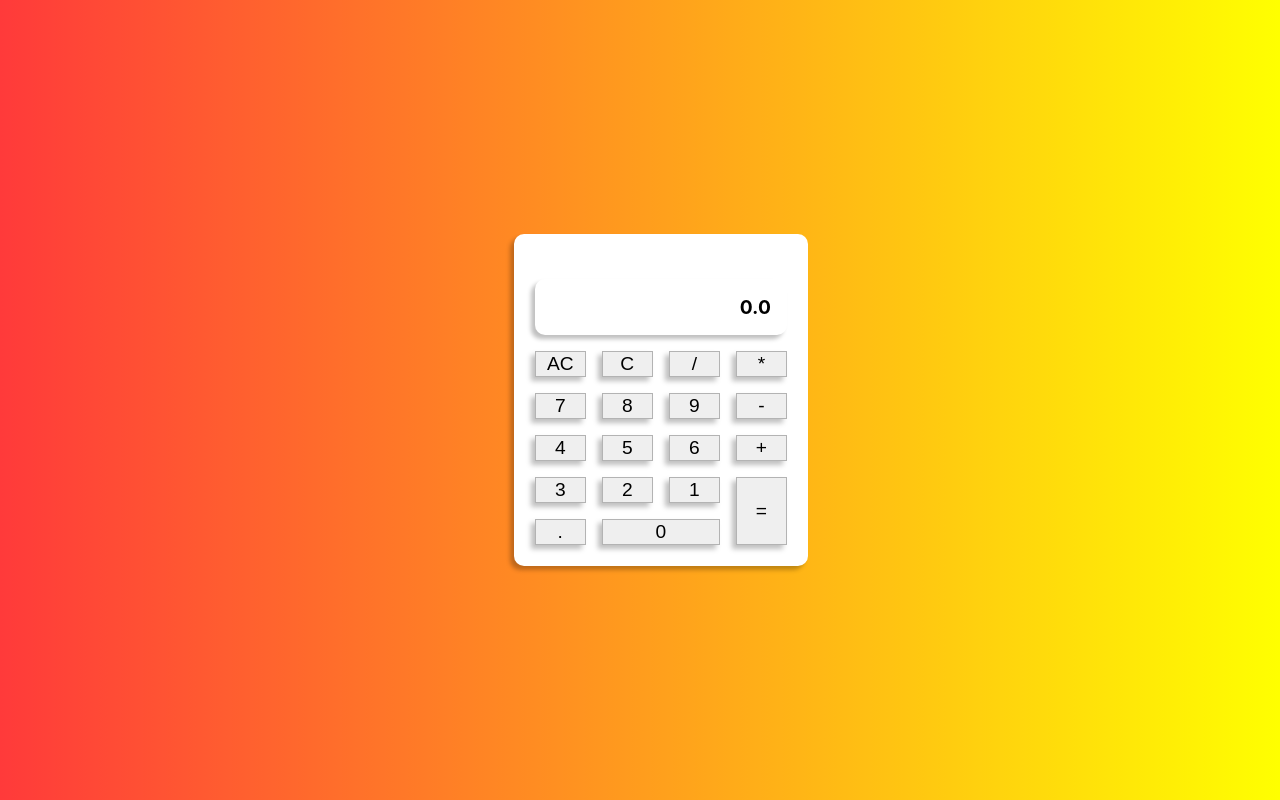
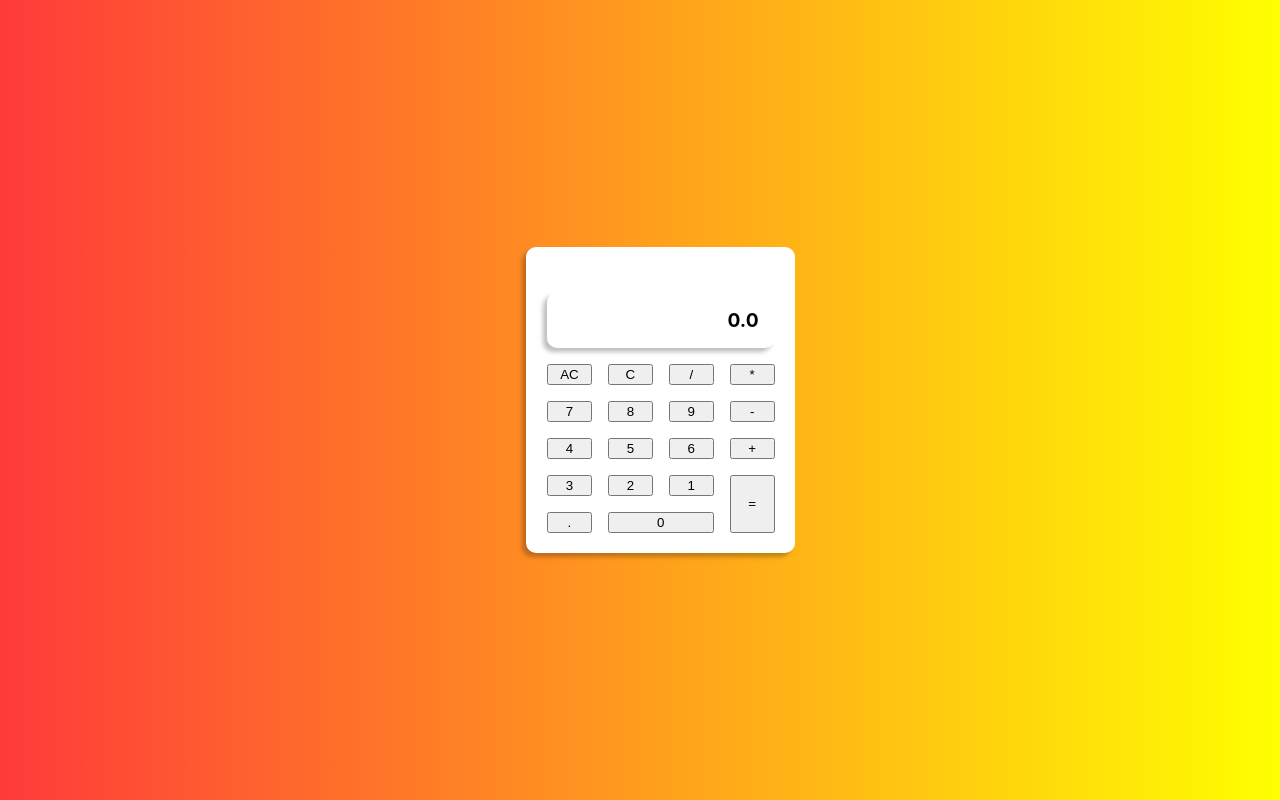
Before and after one commit to comingback2life/react-calculator, a React (Create React App) app: page / in a window 1280 px wide. Built offline with nearby package versions, Linux system fonts and the light colour scheme.

Commit message:
Moved the Button Component

```diff
--- a/src/CalcButton.js
+++ b/src/CalcButton.js
@@ -1,7 +1,67 @@
 import React from 'react'
+import { DisplayBox } from './DisplayBox'
+export const CalcButton = () => {
+  const btns =[ {
+    key:'clear',
+    value:'AC'
+  },{
+    key :'clean',
+    value:'C'
+  },{
+    key :'divide',
+    value:'/'
+  },{
+    key :'multi',
+    value:'*'
+  },{
+    key :'seven',
+    value:'7'
+  } ,{
+    key :'eight',
+    value:'8'
+  },{
+    key :'nine',
+    value:'9'
+  },{
+    key :'minus',
+    value:'-'
+  },{
+    key :'four',
+    value:'4'
+  },{
+    key :'five',
+    value:'5'
+  },{
+    key :'six',
+    value:'6'
+  },{
+    key :'plus',
+    value:'+'
+  },{
+    key :'three',
+    value:'3'
+  },{
+    key :'two',
+    value:'2'
+  },{
+    key :'one',
+    value:'1'
+  },{
+    key :'dot',
+    value:'.'
+  },{
+    key :'zero',
+    value:'0'
+  },{
+    key :'equalsSign',
+    value:'='
+  }]
+  const handleOnClick=(value)=>{
 
-export const CalcButton = ({text,name}) => {
+  }
   return (
-    <button className={`btn ${name}`}>{text}</button>
+
+    // <button className={`btn ${myClass}`}>{text}</button>
+    btns.map(btnList=><button key={btnList.key}className={btnList.key} onClick={()=>handleOnClick(btnList.value)}>{btnList.value}</button>)
   )
 }
--- a/src/Calculator.js
+++ b/src/Calculator.js
@@ -1,76 +1,18 @@
 import React,{useState} from 'react'
 import { DisplayBox } from './DisplayBox';
-import {CalcButton} from './CalcButton'
+import { CalcButton } from './CalcButton';
 
-const btns =[ {
-  key:'clear',
-  value:'AC'
-},{
-  key :'clean',
-  value:'C'
-},{
-  key :'divide',
-  value:'/'
-},{
-  key :'multi',
-  value:'*'
-},{
-  key :'seven',
-  value:'7'
-} ,{
-  key :'eight',
-  value:'8'
-},{
-  key :'nine',
-  value:'9'
-},{
-  key :'minus',
-  value:'-'
-},{
-  key :'four',
-  value:'4'
-},{
-  key :'five',
-  value:'5'
-},{
-  key :'six',
-  value:'6'
-},{
-  key :'plus',
-  value:'+'
-},{
-  key :'three',
-  value:'3'
-},{
-  key :'two',
-  value:'2'
-},{
-  key :'one',
-  value:'1'
-},{
-  key :'dot',
-  value:'.'
-},{
-  key :'zero',
-  value:'0'
-},{
-  key :'equalsSign',
-  value:'='
-}]
 export const Calculator = () => {
-const handleOnClick =(key,value)=>{
-console.log(key,value);
-}
-
   return (
     <div className="mainParent">
       <div className="title">React Calculator</div>
       <DisplayBox/>
       <div className="items">
-      {
+        {
+        <CalcButton></CalcButton>
 
-         btns.map((todo)=> <CalcButton key={todo.key} text={todo.value} name={todo.key} onClick={()=>handleOnClick(todo.key,todo,todo.value)}/>)
        }
+
       </div>
     </div>
   )
--- a/src/DisplayBox.js
+++ b/src/DisplayBox.js
@@ -1,7 +1,8 @@
 import React from 'react'
 
 export const DisplayBox = () => {
+  const value = "0.0"
   return (
-    <div className='result'>0.0</div>
+    <div className='result'>{value}</div>
   )
 }
```
